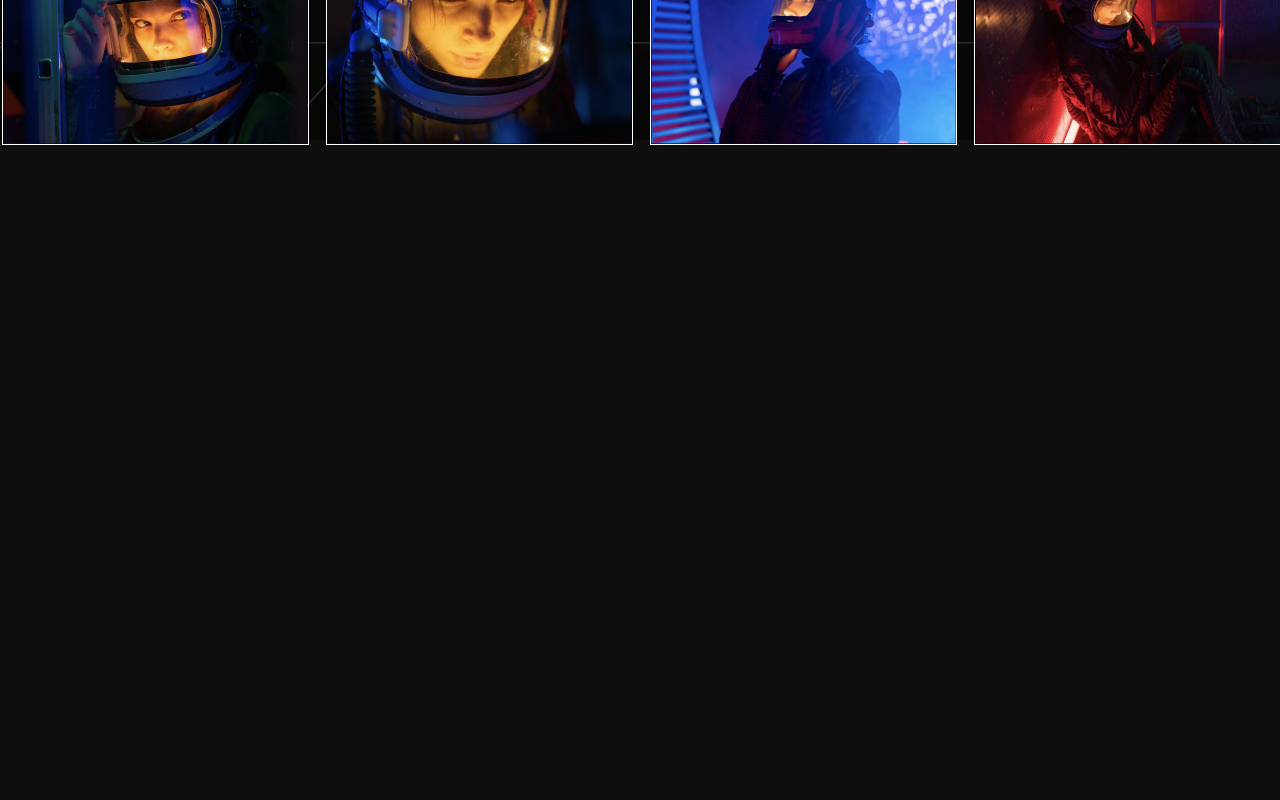
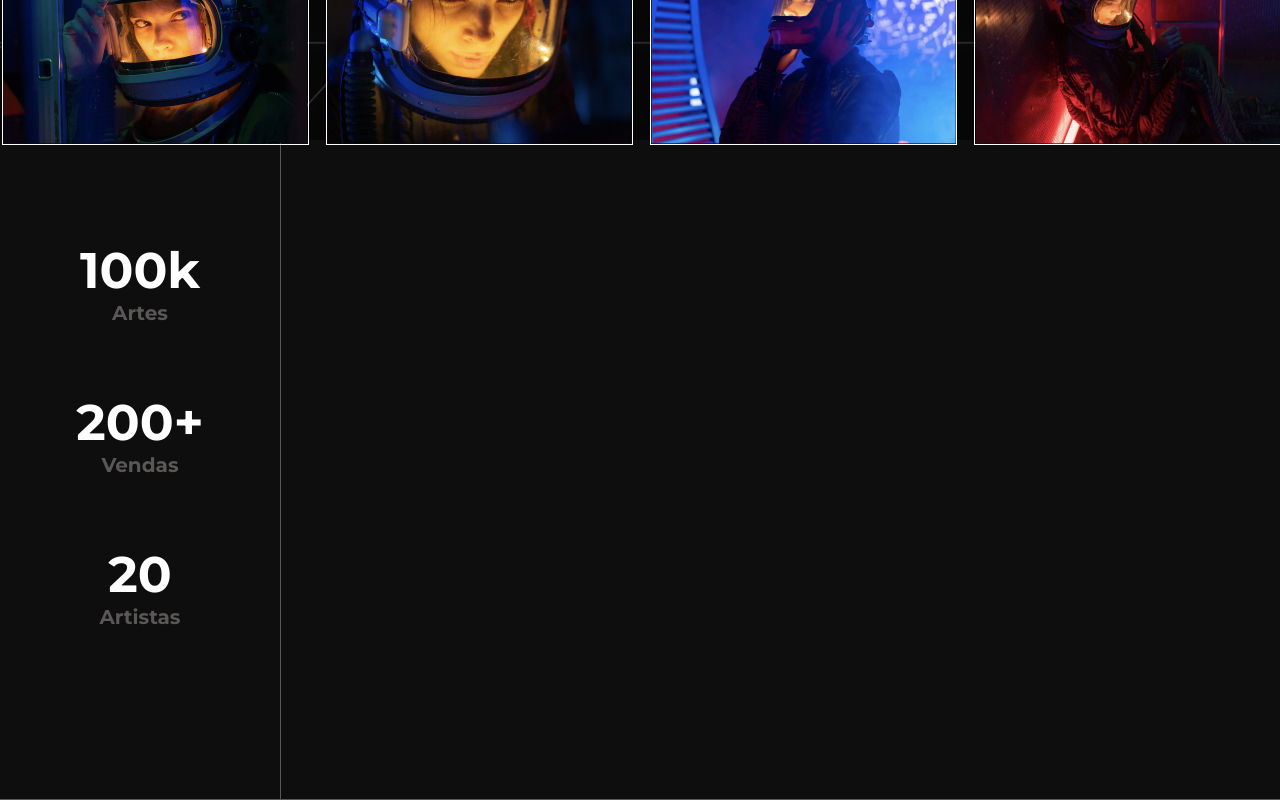
Before and after one commit to saulocode1/rocket-nft-react, a React (Create React App) app: page / in a window 1280 px wide. Shown: the part 860-1660 px from the top of the page. Before the commit the page ends 1005 px from the top, so only its background shows below. Built offline with nearby package versions, Linux system fonts and the light colour scheme.

Commit message:
Finished Stats

```diff
--- a/src/App.jsx
+++ b/src/App.jsx
@@ -1,6 +1,7 @@
 import HeaderComponent from "./Components/Header/Header";
 import GlobalStyled from "./globalStyled";
 import Home from "./Sections/Home/Home";
+import StatsSection from "./Sections/Stats";
 
 function App() {
     return (
@@ -8,6 +9,7 @@ function App() {
             <GlobalStyled />
             <HeaderComponent />
             <Home />
+            <StatsSection></StatsSection>
         </>
     );
 }
--- /dev/null
+++ b/src/Sections/Stats/StatsWrapper/Stats/index.jsx
@@ -0,0 +1,15 @@
+import React from "react";
+import { StatsDiv, StatsSubtitle, StatsTitle } from "./styled";
+
+const Stats = ({title, subtitle}) => {
+    return (
+        <>
+            <StatsDiv>
+                <StatsTitle>{title}</StatsTitle>
+                <StatsSubtitle>{subtitle}</StatsSubtitle>
+            </StatsDiv>
+        </>
+    )
+}
+
+export default Stats;
--- /dev/null
+++ b/src/Sections/Stats/StatsWrapper/Stats/styled.js
@@ -0,0 +1,23 @@
+import styled from "styled-components";
+
+export const StatsTitle = styled.h1`
+    font-weight: 600;
+    font-size: var(--font-3);
+    color: var(--text-color);
+`;
+
+export const StatsSubtitle = styled.h2`
+    font-weight: 600;
+    font-size: var(--font-4);
+    color: var(--subtitle-color);
+`;
+
+export const StatsDiv = styled.div`
+    width: 7.6875rem;
+    height: 5.125rem;
+    display: flex;
+    flex-direction: column;
+    align-items: center;
+    justify-content: center;
+    margin-bottom: 4.375rem;
+`;
--- /dev/null
+++ b/src/Sections/Stats/StatsWrapper/index.jsx
@@ -0,0 +1,18 @@
+import React from "react";
+import Stats from "./Stats";
+import StyledStatsWrapper from "./styled";
+
+const StatsWrapper = () => {
+    return (
+        <>
+            <StyledStatsWrapper>
+                <Stats title="100k" subtitle="Artes"/>
+                <Stats title="200+" subtitle="Vendas"/>
+                <Stats title="20" subtitle="Artistas"/>
+
+            </StyledStatsWrapper>
+        </>
+    )
+};
+
+export default StatsWrapper;
--- /dev/null
+++ b/src/Sections/Stats/StatsWrapper/styled.js
@@ -0,0 +1,14 @@
+import styled from "styled-components";
+
+const StyledStatsWrapper = styled.div`
+    max-width: 17.5625rem;
+    width: 100%;
+    height: 100%;
+    border-right: 1px solid var(--subtitle-color);
+    display: flex;
+    flex-direction: column;
+    align-items: center;
+    justify-content: center;
+`;
+
+export default StyledStatsWrapper;
--- /dev/null
+++ b/src/Sections/Stats/index.jsx
@@ -0,0 +1,15 @@
+import React from "react";
+import StatsWrapper from "./StatsWrapper";
+import StyledStatsSection from "./styled";
+
+const StatsSection = () => {
+    return (
+        <>
+            <StyledStatsSection>
+                <StatsWrapper/>
+            </StyledStatsSection>
+        </>
+    );
+};
+
+export default StatsSection;
--- /dev/null
+++ b/src/Sections/Stats/styled.js
@@ -0,0 +1,9 @@
+import styled from "styled-components";
+
+const StyledStatsSection = styled.section`
+    height: 41.25rem;
+    max-height: 41.25rem;
+    border-bottom: 1px solid var(--subtitle-color);
+`;
+
+export default StyledStatsSection;
--- a/src/globalStyled.js
+++ b/src/globalStyled.js
@@ -29,6 +29,7 @@ const GlobalStyled = createGlobalStyle`
         --font-1: 1.125rem; // 18px
         --font-2: 1rem; // 16px
         --font-3: 3.125rem; // 50px
+        --font-4: 1.25rem; // 20px
     }
 `;
 
```
